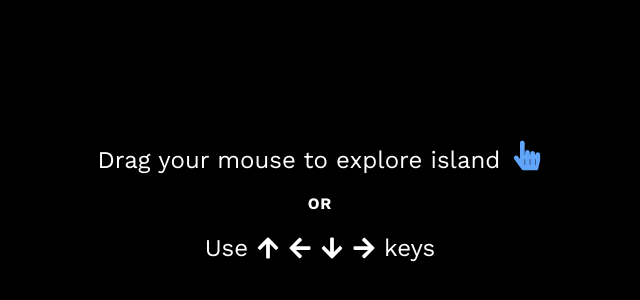
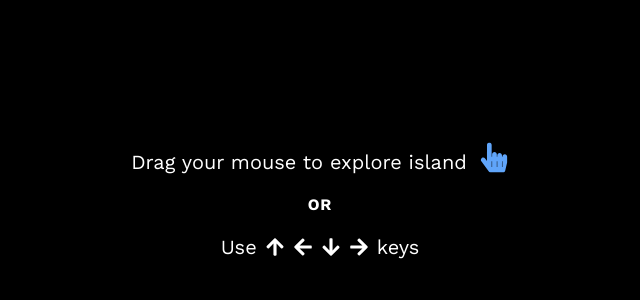
Before and after one commit to AbhishekJadhav16/3d_2.0.github.io, a React (Vite) app: page / in a window 1280 px wide. Shown: the part 196-496 px from the top of the page, without its empty margins (320-960 px from the left). Built offline with nearby package versions, Linux system fonts and the light colour scheme.

Commit message:
app1 changed

```diff
--- a/src/App.jsx
+++ b/src/App.jsx
@@ -44,7 +44,7 @@ const App = () => {
             transition={{ duration: 1 }}
           >
             {screenState === "typing" && (
-              <motion.h1 className="text-white text-[8vw] sm:text-[7vw] md:text-[5vw] font-bold">
+              <motion.h1 className="text-white text-[8vw] sm:text-[6vw] font-bold">
                 Hello, I'm{" "}
                 <span className="blue-gradient_text font-semibold drop-shadow-lg">
                   <Typewriter
@@ -59,7 +59,7 @@ const App = () => {
             )}
 
             {screenState === "drag" && (
-              <motion.div className="text-white text-lg sm:text-xl md:text-2xl space-y-4 flex flex-col items-center">
+              <motion.div className="text-white text-lg sm:text-xl space-y-4 flex flex-col items-center">
                 <div className="flex items-center space-x-3">
                   <span>Drag your mouse to explore island</span>
                   <motion.div
@@ -84,7 +84,7 @@ const App = () => {
             )}
 
             {screenState === "loading" && (
-              <motion.p className="text-white text-lg sm:text-xl md:text-2xl animate-pulse">
+              <motion.p className="text-white text-lg animate-pulse">
                 Loading Prime Island...<br />
                 Ensure a stable internet connection.
               </motion.p>
@@ -128,138 +128,6 @@ const App = () => {
 };
 
 export default App;
-
-
-// import { useState, useEffect } from "react";
-// import { Route, BrowserRouter as Router, Routes } from "react-router-dom";
-// import { Home, About, Projects, Contact } from "./pages/index";
-// import Navbar from "./components/Navbar";
-// import { Typewriter } from "react-simple-typewriter";
-// import { motion } from "framer-motion";
-// import {
-//   FaHandPointer,
-//   FaArrowUp,
-//   FaArrowDown,
-//   FaArrowLeft,
-//   FaArrowRight,
-// } from "react-icons/fa";
-
-// const App = () => {
-//   const [screenState, setScreenState] = useState("typing");
-//   const [showMainContent, setShowMainContent] = useState(false);
-
-//   useEffect(() => {
-//     const timeout1 = setTimeout(() => setScreenState("drag"), 4000); // 4s typing
-//     const timeout2 = setTimeout(() => setScreenState("loading"), 6000); // 2s drag
-//     const timeout3 = setTimeout(() => setScreenState("image"), 9000); // 3s loading
-
-//     return () => {
-//       clearTimeout(timeout1);
-//       clearTimeout(timeout2);
-//       clearTimeout(timeout3);
-//     };
-//   }, []);
-
-//   const handleEnterWorld = () => {
-//     setScreenState("exit");
-//     setTimeout(() => setShowMainContent(true), 1000);
-//   };
-
-//   return (
-//     <Router>
-//       <main className={`min-h-screen w-full flex justify-center items-center ${showMainContent ? "bg-transparent" : "bg-black"}`}>
-//         {!showMainContent && (
-//           <motion.div
-//             className="absolute inset-0 z-50 flex flex-col justify-center items-center text-center px-4"
-//             initial={{ opacity: 1 }}
-//             animate={{ opacity: screenState === "exit" ? 0 : 1 }}
-//             transition={{ duration: 1 }}
-//           >
-//             {screenState === "typing" && (
-//               <motion.h1 className="text-white text-[8vw] sm:text-[6vw] font-bold">
-//                 Hello, I'm{" "}
-//                 <span className="blue-gradient_text font-semibold drop-shadow-lg">
-//                   <Typewriter
-//                     words={["Abhishek Dhananjay Jadhav"]}
-//                     loop={1}
-//                     typeSpeed={80}
-//                     deleteSpeed={50}
-//                     cursor
-//                   />
-//                 </span>
-//               </motion.h1>
-//             )}
-
-//             {screenState === "drag" && (
-//               <motion.div className="text-white text-lg sm:text-xl space-y-4 flex flex-col items-center">
-//                 <div className="flex items-center space-x-3">
-//                   <span>Drag your mouse to explore island</span>
-//                   <motion.div
-//                     animate={{ y: [0, -10, 0] }}
-//                     transition={{ repeat: Infinity, duration: 1.2, ease: "easeInOut" }}
-//                   >
-//                     <FaHandPointer className="text-blue-400 text-3xl" />
-//                   </motion.div>
-//                 </div>
-
-//                 <span className="text-sm sm:text-base font-bold tracking-wider">OR</span>
-
-//                 <div className="flex items-center space-x-2">
-//                   <span>Use</span>
-//                   <FaArrowUp />
-//                   <FaArrowLeft />
-//                   <FaArrowDown />
-//                   <FaArrowRight />
-//                   <span>keys</span>
-//                 </div>
-//               </motion.div>
-//             )}
-
-//             {screenState === "loading" && (
-//               <motion.p className="text-white text-lg animate-pulse">
-//                 Loading Prime Island...<br />
-//                 Ensure a stable internet connection.
-//               </motion.p>
-//             )}
-
-//             {screenState === "image" && (
-//               <>
-//                 <motion.img
-//                   src="/prime2.png"
-//                   alt="Prime Logo"
-//                   className="w-2/3 max-w-md rounded-lg shadow-lg"
-//                   initial={{ scale: 0.9, opacity: 0 }}
-//                   animate={{ scale: 1, opacity: 1 }}
-//                   transition={{ duration: 1 }}
-//                 />
-//                 <motion.button
-//                   onClick={handleEnterWorld}
-//                   className="mt-6 px-8 py-4 bg-gradient-to-r from-blue-500 via-purple-500 to-pink-500 text-white font-bold rounded-xl text-base sm:text-lg uppercase tracking-wider shadow-md hover:scale-105 transition"
-//                 >
-//                   Explore Prime World
-//                 </motion.button>
-//               </>
-//             )}
-//           </motion.div>
-//         )}
-
-//         {showMainContent && (
-//           <motion.div className="w-full min-h-screen">
-//             <Navbar />
-//             <Routes>
-//               <Route path="/" element={<Home />} />
-//               <Route path="/about" element={<About />} />
-//               <Route path="/projects" element={<Projects />} />
-//               <Route path="/contact" element={<Contact />} />
-//             </Routes>
-//           </motion.div>
-//         )}
-//       </main>
-//     </Router>
-//   );
-// };
-
-// export default App;
 
 // import { useState, useEffect } from "react";
 // import { Route, BrowserRouter as Router, Routes } from "react-router-dom";
```
